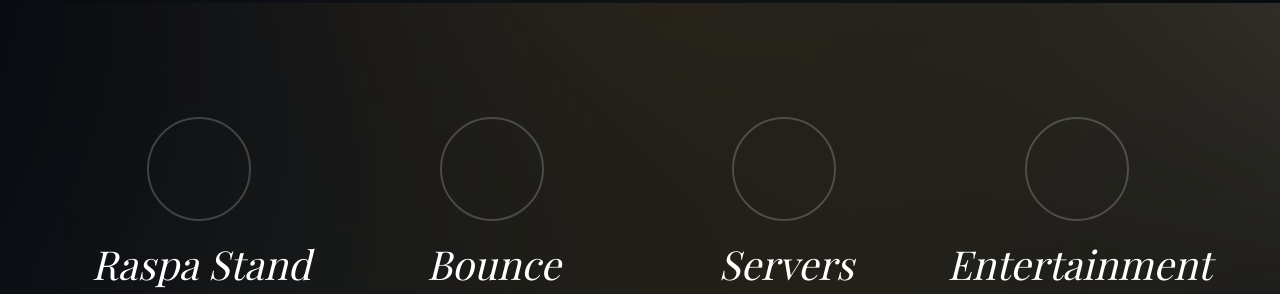
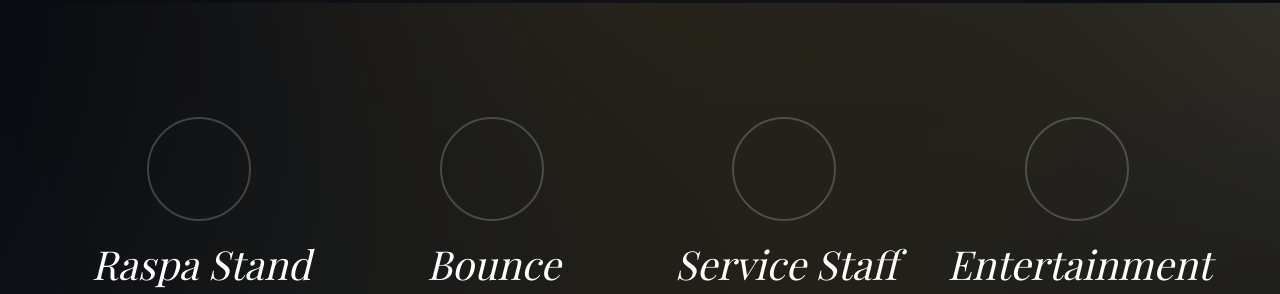
Before and after one commit to eanunez25/cardeacaters, a plain HTML site: page index.html in a window 1280 px wide. Shown: the part 3680-3974 px from the top of the page. Drawn offline with nearby package versions, Linux system fonts and the light colour scheme; files whose address does not match are found by name; a web font is replaced by a local one.

Commit message:
services update

```diff
--- a/index.html
+++ b/index.html
@@ -262,7 +262,7 @@
 					</div>
 					<div class="col-md-3 to-animate">
 						<div class="fh5co-type">
-							<h3 class="with-icon">Servers</h3>
+							<h3 class="with-icon">Service Staff</h3>
 							<p>Far far away, behind the word mountains, far from the countries Vokalia and Consonantia, there live the blind texts.</p>
 						</div>
 					</div>
```
